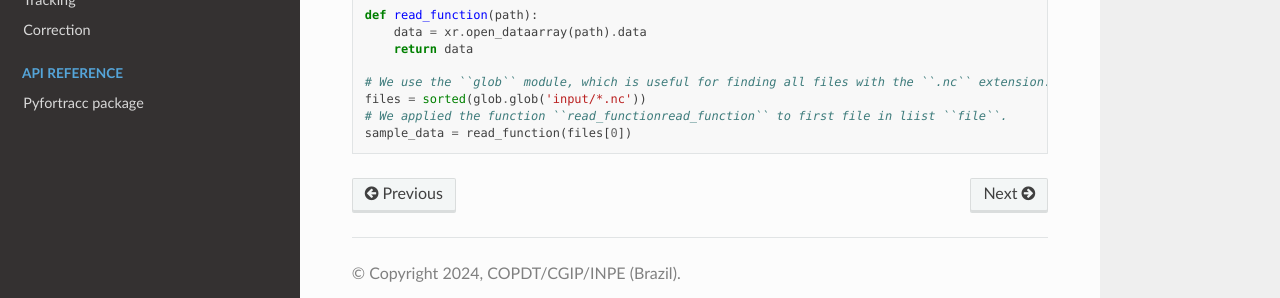
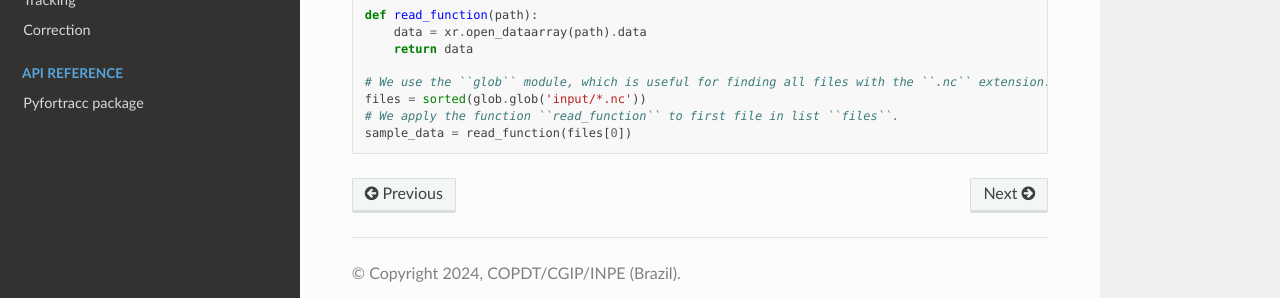
Before and after one commit to fortracc/pyfortracc, a Sphinx documentation site: the page built from doc/BI/BI_DATA.rst, in a window 1280 px wide. Shown: the part 553-851 px from the top of the page. Built offline with Sphinx 7.4.7 and the Read the Docs theme 3.1.0, drawn with Linux system fonts in a browser that asks for light colours.

Commit message:
Correct coment in the example

```diff
--- a/doc/BI/BI_DATA.rst
+++ b/doc/BI/BI_DATA.rst
@@ -22,5 +22,5 @@ For example, the following Python code demonstrates how to read NetCDF data into
 
     # We use the ``glob`` module, which is useful for finding all files with the ``.nc`` extension.
     files = sorted(glob.glob('input/*.nc'))
-    # We applied the function ``read_functionread_function`` to first file in liist ``file``.
+    # We apply the function ``read_function`` to first file in list ``files``.
     sample_data = read_function(files[0])
```
